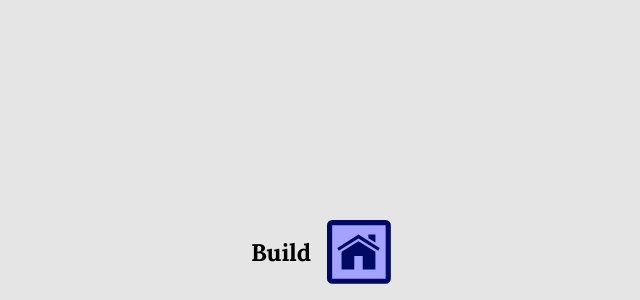
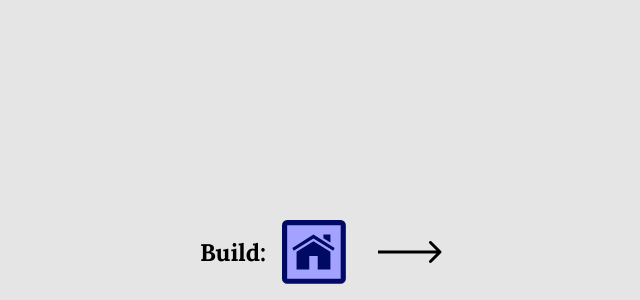
Before and after one commit to nathanbabcock/automatic-city-react, a React (Create React App) app: page / in a window 1280 px wide. Shown: the part 500-800 px from the top of the page, without its empty margins (311-951 px from the left). Built offline with nearby package versions, Linux system fonts and the light colour scheme.

Commit message:
Place any building type

```diff
--- a/src/App.scss
+++ b/src/App.scss
@@ -43,9 +43,12 @@ $z-index-ui: 2;
 
 .building {
   position: absolute;
-  height: 64px;
-  width: 64px;
   z-index: $z-index-buildings;
+
+  svg {
+    height: 64px;
+    width: 64px;
+  }
 }
 
 .ghost {
--- a/src/App.tsx
+++ b/src/App.tsx
@@ -1,18 +1,40 @@
 import React from 'react';
 import { ReactComponent as House } from './svg/house.svg';
+import { ReactComponent as RoadEnd } from './svg/road_end.svg';
 import './App.scss';
 
 const GRID_SIZE = 64;
+
+type BuildingConfig = {
+  id: string,
+  name: string,
+  svg: React.FunctionComponent,
+}
+
+const BUILDINGS_CONFIG: BuildingConfig[] = [
+  {
+    id: 'house',
+    name: 'House',
+    svg: House,
+  },
+  {
+    id: 'road',
+    name: 'Road',
+    svg: RoadEnd,
+  },
+];
 
 class Building {
   x: number;
   y: number;
   type: string;
+  svg: React.FunctionComponent;
 
   constructor(x: number, y: number, type: string){
     this.x = x;
     this.y = y;
     this.type = type;
+    this.svg = BUILDINGS_CONFIG.find(config => config.id === type)!.svg;
   }
 }
 
@@ -20,6 +42,17 @@ const toGrid = ({x, y}: {x: number, y: number}) => ({
   x: Math.ceil(x / GRID_SIZE) - 1,
   y: Math.ceil(y / GRID_SIZE) - 1,
 });
+
+// const renderBuilding = (building: Building, additionalProps = []) => {
+//   const config = BUILDINGS_CONFIG.find(config => config.id === building.type);
+//   if (!config) {
+//     console.error(`Could not find config for building type ${building.type}`);
+//     return;
+//   }
+//   const TagName = config.svg;
+
+//   return (<div className="building" style={{ left: building.x * GRID_SIZE, top: building.y * GRID_SIZE }}><TagName/></div>);
+// }
 
 export default class App extends React.Component<{}, { ghostBuilding: Building | null, buildings: Building[]}> {
   currentbuildMode: string | null = null;
@@ -39,8 +72,6 @@ export default class App extends React.Component<{}, { ghostBuilding: Building |
     if (!this.state.ghostBuilding) { return; }
     const gridCoords = toGrid({ x: event.clientX, y: event.clientY });
     this.setState({ ghostBuilding: { ...this.state.ghostBuilding, ...gridCoords} });
-    console.log(event);
-    console.log(gridCoords);
   }
 
   componentDidMount() {
@@ -57,7 +88,7 @@ export default class App extends React.Component<{}, { ghostBuilding: Building |
     // Toggle build mode back off
     if (this.currentbuildMode !== null) {
       this.currentbuildMode = null;
-      this.setState({ghostBuilding: null})
+      this.setState({ghostBuilding: null});
       event.stopPropagation();
       return;
     }
@@ -74,12 +105,12 @@ export default class App extends React.Component<{}, { ghostBuilding: Building |
     return (
       <div>
         <div className="buildings">
-          {this.state.buildings.map(elem => (<House className="building" style={{ left: elem.x * GRID_SIZE, top: elem.y * GRID_SIZE }}/>))}
-          {this.state.ghostBuilding && (<House className="ghost building" style={{ left: this.state.ghostBuilding.x * GRID_SIZE, top: this.state.ghostBuilding.y * GRID_SIZE }}/>)}
+          {this.state.buildings.map(building => (<div className="building" style={{ left: building.x * GRID_SIZE, top: building.y * GRID_SIZE }}>{React.createElement(building.svg)}</div>))}
+          {this.state.ghostBuilding && (<div className="ghost building" style={{ left: this.state.ghostBuilding.x * GRID_SIZE, top: this.state.ghostBuilding.y * GRID_SIZE }}>{React.createElement(this.state.ghostBuilding.svg)}</div>)}
         </div>
         <div className="build-ui">
-          <strong>Build</strong>
-          <button onClick={(event) => this.setBuildMode('house', event)}><House/></button>
+          <strong>Build:</strong>
+          { BUILDINGS_CONFIG.map(building => (<button onClick={(event) => this.setBuildMode(building.id, event)}>{React.createElement(building.svg)}</button>))}
         </div>
       </div>
     );
```
Also changed, not shown: src/svg/road.svg (added), src/svg/road_end.svg (added).
